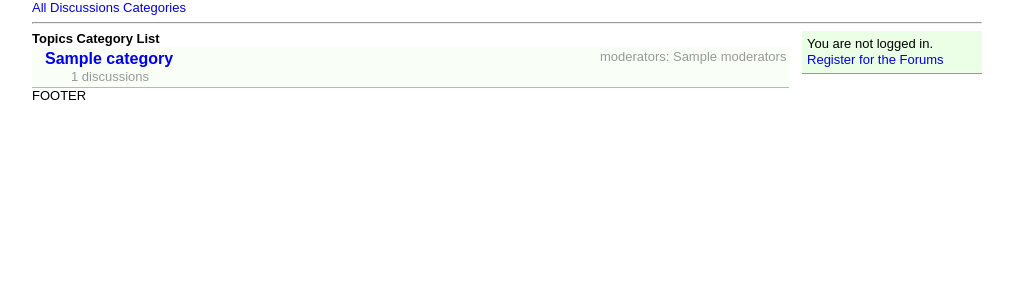
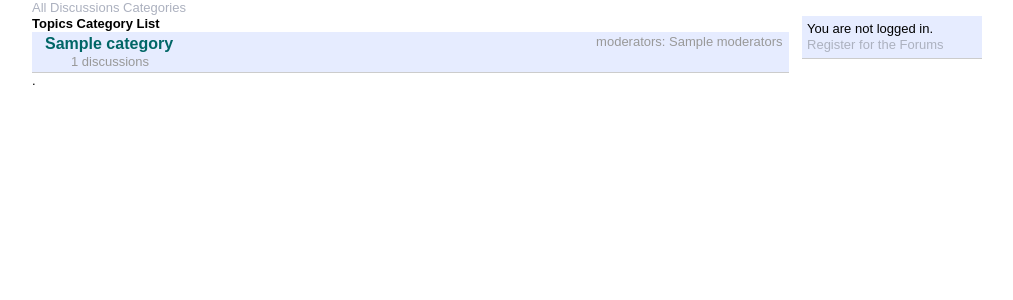
Before and after one commit to johnboxall/snapboard, a Django app: template templates/snapboard/category_index.html in a window 1280 px wide. Shown: the top 300 px of the page, without its empty margins (133-1146 px from the left). Run offline with Django 3.2, Linux system fonts and the light colour scheme; the template is opened without the code that fills it: most values are stand-ins (such as "Sample title", 1, 10 or a date in 2020).

Commit message:
- interface changes
git-svn-id: http://snapboard.googlecode.com/svn/trunk@18 2542f447-e727-0410-bae6-81f60ff194dc

```diff
--- a/media/css/snapboard.css
+++ b/media/css/snapboard.css
@@ -1,5 +1,6 @@
 A {
     text-decoration: none;
+    color: #ACB1BF;
 }
 
 #navigation div {
@@ -12,16 +13,28 @@ A {
     display: inline;
 }
 
+div.index_title {
+    background-color: #D9D4C3;
+    border-bottom: 1px solid #000;
+    padding: 3px;
+}
+
 div.thread {
-    padding: 0.2em 0.2em 0.2em 1em;
-    border-bottom: 1px solid #B0BFAC;
-    background: #f9fff6;
+    padding: 0.2em 0.5em 0.2em 1em;
+    border-bottom: 1px solid #ccc;
+    /* background: #f9fff6; */
+    background: #E6ECFF;
+    /* background: #ccf; */
+}
+
+div.thread A {
+    color: #066;
 }
 
 div.forummenu{
     padding: 5px;
-    background: #EBFFE6;
-    border-bottom: 1px solid #999;
+    background: #E6ECFF;
+    border-bottom: 1px solid #ccc;
     font-size: small;
 }
 
@@ -71,8 +84,13 @@ p.post_header {
 }
 
 p.thread_page_nav {
+    font-size: 77%;
     margin-left: 10%;
     margin-right: 10%;
+}
+
+p.index_page_nav {
+    font-size: 77%;
 }
 
 span.thread_menu {
--- a/templates/snapboard/base_forum.html
+++ b/templates/snapboard/base_forum.html
@@ -18,7 +18,6 @@
                 <li><a href="/snapboard/categories/"><span>Categories</span></a></li>
             </ul>
         </div>
-        <hr />
     </div>
 
     <div id="bd">
@@ -82,7 +81,7 @@
         </div>
     </div>
     <div id="ft">
-        <p>FOOTER
+        <p>.
         </p>
     </div>
 </div>
--- a/templates/snapboard/thread_index.html
+++ b/templates/snapboard/thread_index.html
@@ -2,8 +2,13 @@
 
 {% block snapboard_main %}
     {% if thread_page %}
+        <div class="index_title">
+        <h2 style="font-size: 152%;">
+        {{ title }}
+        </h2>
 
         {% include "snapboard/page_navigation.html" %}
+        </div>
 
         {% for thread in thread_page %}
         <div class="thread">
```
Also changed, not shown: snapboard/views.py (+16 -12 lines).
